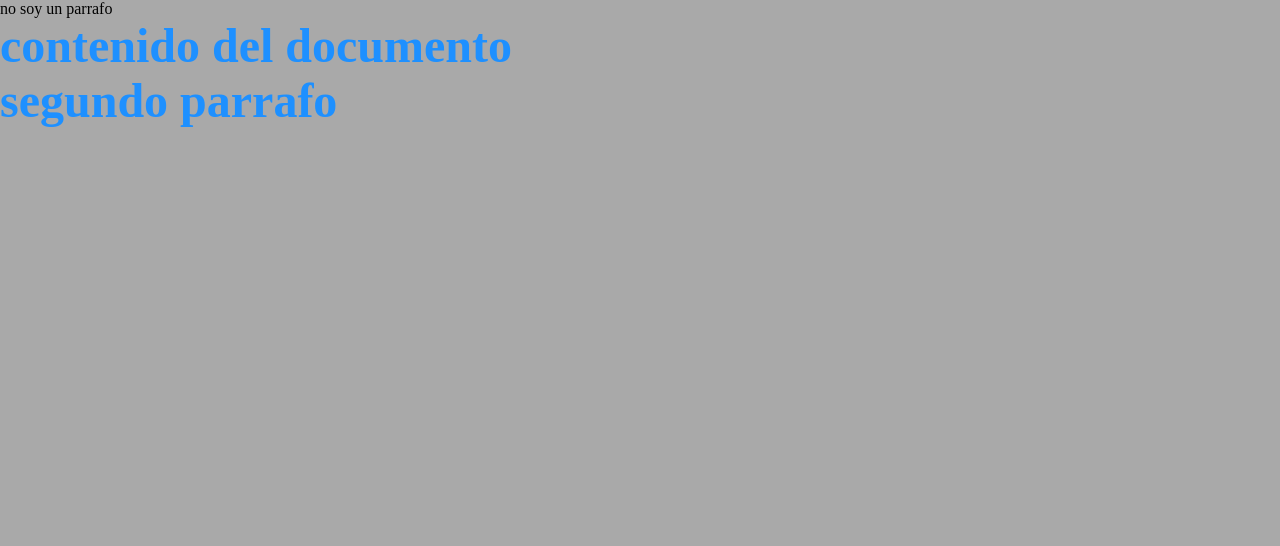
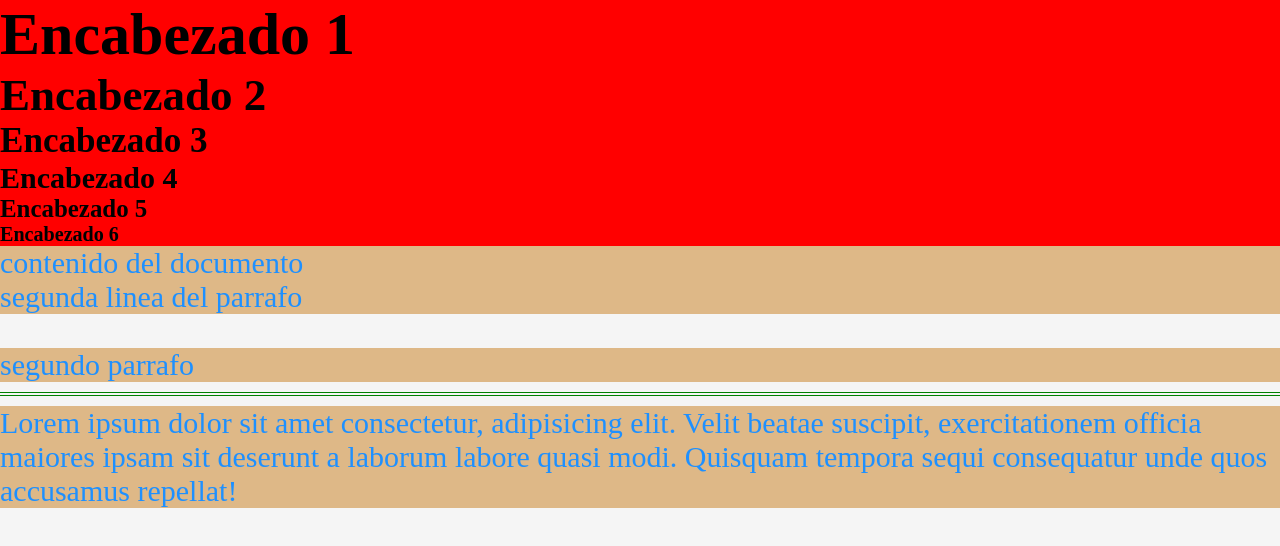
Before and after one commit to FlakoBB/stuff, a plain HTML site: page all-html-tags/index.html in a window 1280 px wide. Drawn offline with Linux system fonts and the light colour scheme.

Commit message:
update: all-html-tags

```diff
--- a/all-html-tags/index.html
+++ b/all-html-tags/index.html
@@ -10,14 +10,32 @@
     <style>
       p {
         color: dodgerblue;
-        font-size: 3rem;
-        font-weight: bolder;
+        background-color: burlywood;
+      }
+      h1, h2, h3, h4, h5, h6 {
+        background-color: red;
+      }
+      hr {
+        border: none;
+        border-top: 4px double green;
+        margin: 10px 0;
       }
     </style>
   </head>
   <body>
-    no soy un parrafo
-    <p>contenido del documento</p>
+    <h1>Encabezado 1</h1>
+    <h2>Encabezado 2</h2>
+    <h3>Encabezado 3</h3>
+    <h4>Encabezado 4</h4>
+    <h5>Encabezado 5</h5>
+    <h6>Encabezado 6</h6>
+    <p>
+      contenido del documento <br>
+      segunda linea del parrafo
+    </p>
+    <br>
     <p>segundo parrafo</p>
+    <hr>
+    <p>Lorem ipsum dolor sit amet consectetur, adipisicing elit. Velit beatae suscipit, exercitationem officia maiores ipsam sit deserunt a laborum labore quasi modi. Quisquam tempora sequi consequatur unde quos accusamus repellat!</p>
   </body>
 </html>
--- a/all-html-tags/styles.css
+++ b/all-html-tags/styles.css
@@ -4,8 +4,12 @@
   box-sizing: border-box;
 }
 
+html {
+  font-size: 30px;
+}
+
 html,
 body {
   min-height: 100dvh;
-  background-color: darkgray;
+  background-color: whitesmoke;
 }
```
Also changed, not shown: all-html-tags/dos.html (added, +60 -0 lines).
